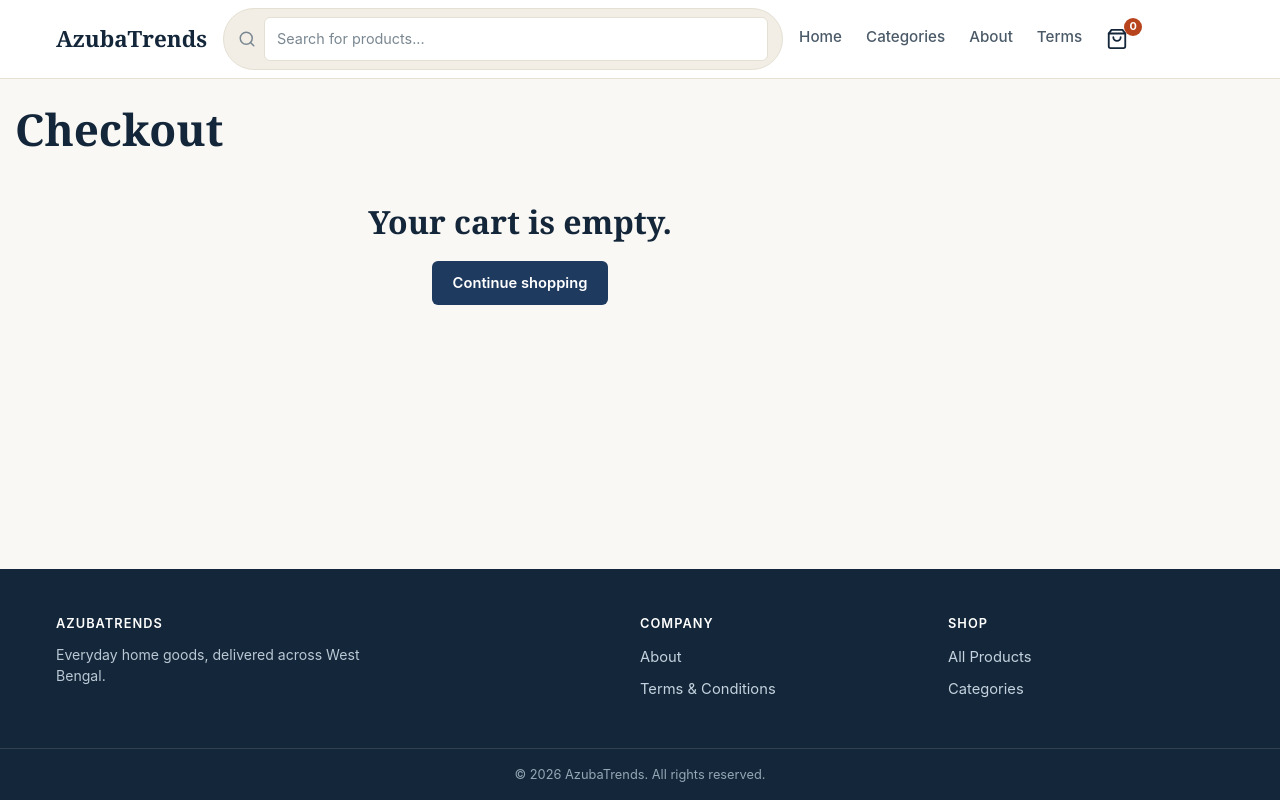
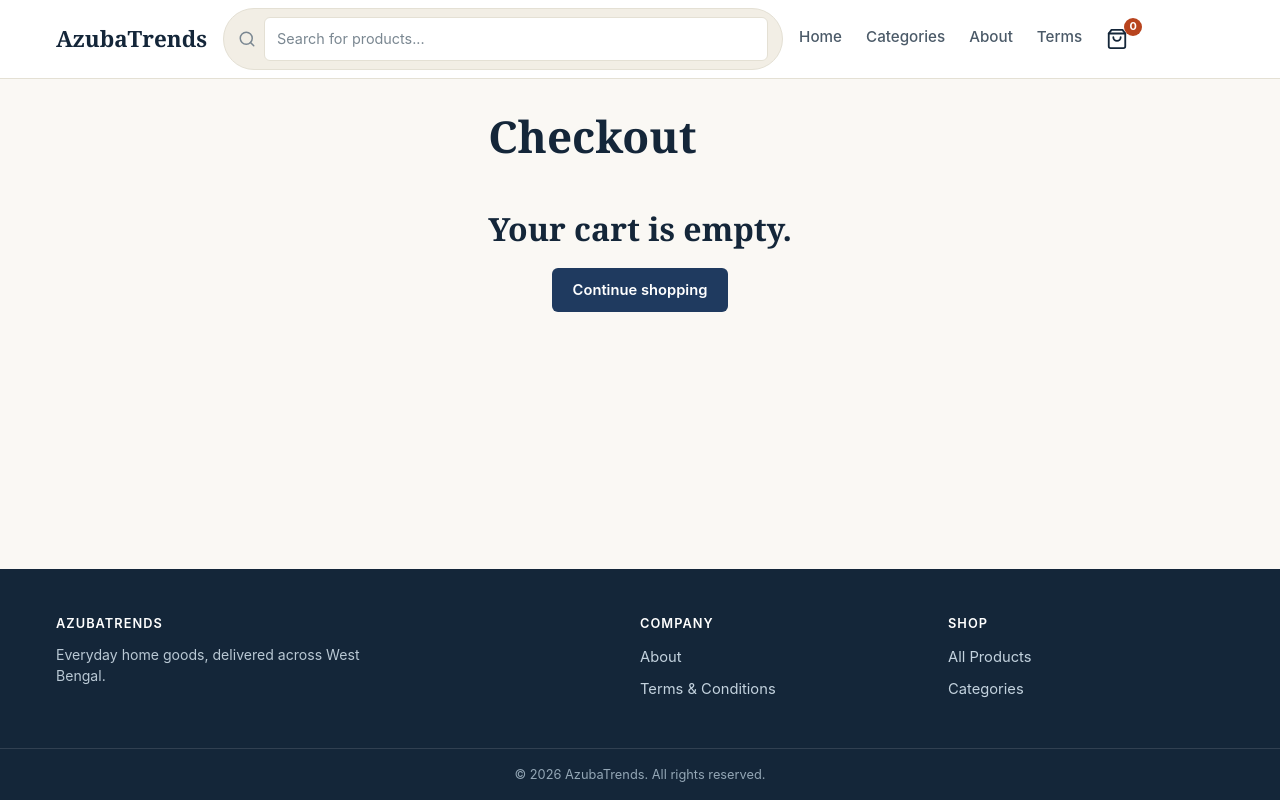
Before and after one commit to azuba-trends/AzubaTrends, a website: page checkout.html in a window 1280 px wide. Drawn offline with Linux system fonts and the light colour scheme; no server answers.

Commit message:
Update checkout.html

```diff
--- a/checkout.html
+++ b/checkout.html
@@ -9,7 +9,7 @@
 <link rel="stylesheet" href="css/main.css">
 <link rel="stylesheet" href="css/components.css">
 <style>
-  .checkout-main { max-width: 1040px; margin: 0; padding: 25px 15px 72px; }
+  .checkout-main { max-width: 1040px; margin: 0 auto; padding: 32px 20px 80px; }
   .checkout-main > h1 { margin-bottom: var(--space-6); }
   .checkout-grid { display: grid; grid-template-columns: 1fr 320px; gap: 24px; align-items: start; }
   .checkout-card { background: white; border: 1px solid var(--color-border); border-radius: var(--radius-md); box-shadow: var(--shadow-sm); padding: 24px; margin-bottom: 20px; }
@@ -27,7 +27,7 @@
   .payment-option { display: flex; align-items: center; gap: 10px; border: 1px solid var(--color-border); border-radius: 8px; padding: 14px; cursor: pointer; margin-bottom: 10px; }
   /* Honeypot: hidden from real visitors, only bots that auto-fill every field will trip it */
   .hp-field { position: absolute; left: -9999px; width: 1px; height: 1px; overflow: hidden; }
-  @media (max-width: 760px) { .checkout-grid { grid-template-columns: 1fr; } .form-row { grid-template-columns: 1fr; } #summary-aside { position: static; top: auto; } }
+  @media (max-width: 760px) { .checkout-grid { grid-template-columns: 1fr; } .form-row { grid-template-columns: 1fr; } #summary-aside { position: static; top: auto; } .checkout-main { margin: 0; padding: 25px 15px 72px; } }
 </style>
 </head>
 <body>
```
